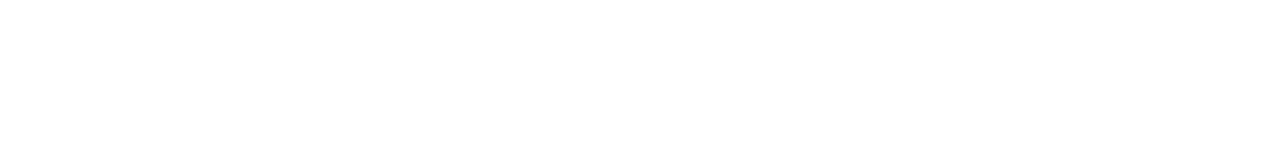
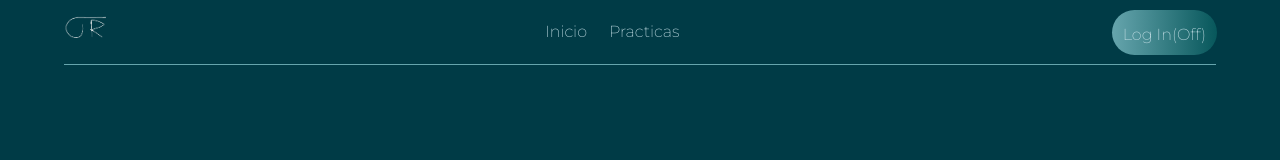
Before and after one commit to DiegoJTR21/diegojtr21.github.io, a plain HTML site: page contacto/index.html in a window 1280 px wide. Drawn offline with Linux system fonts and the light colour scheme.

Commit message:
Initial commit

```diff
--- a/contacto/index.html
+++ b/contacto/index.html
@@ -0,0 +1,56 @@
+<!DOCTYPE html>
+
+<html>
+
+    <head>
+
+        <title>Inico</title>
+
+        <!-- Icono -->
+
+        <link rel="shortcut icon" href="/img/TR transparent.png">
+
+        <!-- Meta -->
+
+        <meta name="viewport" content="width=device-width, initial-scale=1.0"&amp;gt;>
+
+        <!-- Archivos -->
+
+        <link rel="stylesheet" href="style.css">
+        <script src="main.js"></script>
+
+        <!-- Fuentes -->
+
+        <link rel="preconnect" href="https://fonts.googleapis.com"> <link rel="preconnect" href="https://fonts.gstatic.com" crossorigin>
+        <link href="https://fonts.googleapis.com/css2? family=Montserrat:wght@100;200&display=swap" rel="stylesheet">
+
+    </head>
+
+    <body>
+
+        <div class="container">
+
+            <nav class="nav-main">
+                <div class="nav-img">
+                    <img src="/img/TR transparent.png" alt="TR logo transparent">
+                </div>
+                <ul class="nav-menu">
+                    <li>
+                        <a href="/index.html">Inicio</a>
+                    </li>
+                    <li>
+                        <a href="/practicas/index.html">Practicas</a>
+                    </li>
+                </ul>
+                <div class="btn-login">
+                    <a href="/login/index.html">
+                        <button type="button" class="btn-l">Log In(Off)</button>
+                    </a>
+                </div>
+            </nav>
+
+        </div>
+
+    </body>
+
+</html>
--- a/contacto/style.css
+++ b/contacto/style.css
@@ -0,0 +1,95 @@
+:root {
+    --mist: #C4DFE6;
+    --stone: #66A5AD;
+    --shadown: #003B46;
+    --autumn-foliage: #07575B;
+}
+
+* {
+    margin: 0;
+    padding: 0;
+    box-sizing: border-box;
+}
+
+body {
+    display: flex;
+    background-color: var(--shadown);
+    margin: 0 auto;
+    color: var(--mist);
+    font-family: 'Montserrat', sans-serif;
+    font-size: 16px;
+    font-weight: 300;
+    line-height: 1.5;
+}
+
+.container {
+    width: 90%;
+    margin: auto;
+}
+
+a {
+    text-decoration: none;
+    color: var(--mist);
+}
+
+ul {
+    list-style: none;
+}
+
+/* Nav */
+
+.nav-main {
+    display: flex;
+    align-items: center;
+    justify-content: space-between;
+    border-bottom: 1px solid var(--stone);
+}
+
+.nav-main .nav-img img {
+    width: 50px;
+    display: block;
+}
+
+.nav-main ul {
+    display: flex;
+}
+
+.nav-main ul, li {
+    padding: 10px;
+}
+
+.nav-main a {
+    padding: 2px 1px;
+}
+
+.nav-main a:hover {
+    border-bottom: 1px solid var(--stone);
+}
+
+.nav-main .btn-l {
+    padding: 15px 10px 15px 10px;
+
+    height: 45px;
+    width: 100%;
+    font-size: 16px;
+    font-weight: 500;
+    text-transform: capitalize;
+    font-family: inherit;
+    cursor: pointer;
+    border-radius: 25px;
+    user-select: none;
+    background: linear-gradient(to right, var(--stone), var(--autumn-foliage));
+    border: none;
+    color: var(--text-color);
+    position: relative;
+    z-index: 1;
+    overflow: hidden;
+}
+
+.nav-main .btn-login a:hover {
+    border-bottom: none;
+}
+
+.nav-menu p {
+    align-items: center;
+}
--- /dev/null
+++ b/login/style.css
@@ -0,0 +1,144 @@
+:root {
+    --mist: #90AFC5;
+    --stone: #336B87;
+    --shadown: #2A3132;
+    --autumn-foliage: #763626;
+    --text-color: #90AFC5;
+    --button-hover-color: hlsa(0, 0%, 0%, 0.3);
+}
+
+* {
+    margin: 0;
+    padding: 0;
+    box-sizing: border-box;
+}
+
+body {
+    background-color: var(--shadown);
+    color: var(--mist);
+    font-family: 'Montserrat', sans-serif;
+    font-weight: 300px;
+    font-size: 16px;
+    line-height: 1.5;
+    overflow-x: hidden;
+    margin: 0 auto;
+}
+
+a {
+    text-decoration: none;
+    color: var(--mist);
+}
+
+/* Form */
+
+.form-main {
+    min-height: 100vh;
+    padding: 60px 15px;
+    display: flex;
+    align-items: center;
+    justify-content: center;
+}
+
+.form-content {
+    width: 100%;
+    max-width: 450px;
+    position: relative;
+    z-index: 1;
+}
+
+.form-content .box {
+    border: 1px solid var(--stone);
+    padding: 40px 50px;
+    border-radius: 20px;
+    align-items: center;
+    justify-content: center;
+}
+
+.form-content {
+    font-size: 28px;
+    text-align: center;
+    line-height: 1.2;
+    color: var(--mist);
+    font-weight: 500px;
+}
+
+.form-content form {
+    margin: 25px 0 25px;
+}
+
+.form-content .input-box {
+    margin: 20px;
+}
+
+.form-content .input-control {
+    display: block;
+    height: 30px;
+    width: 100%;
+    background-color: transparent;
+    border: none;
+    border-bottom: 1px solid var(--stone);
+    color: inherit;
+    font-weight: inherit;
+    font-family: inherit;
+    font-size: 16px;
+}
+
+.form-content .input-control:focus {
+    outline: none;
+}
+
+.form-content .btn {
+    height: 45px;
+    width: 100%;
+    font-size: 16px;
+    font-weight: 500;
+    text-transform: capitalize;
+    font-family: inherit;
+    cursor: pointer;
+    border-radius: 25px;
+    user-select: none;
+    background: linear-gradient(to right, var(--stone), var(--autumn-foliage));
+    border: none;
+    color: var(--mist);
+    position: relative;
+    z-index: 1;
+    overflow: hidden;
+}
+
+.input-control .btn::before {
+    content: "";
+    position: absolute;
+    left: 0;
+    top: 0;
+    height: 100%;
+    width: 100%;
+    transition: background-color 0.5s ease;
+    z-index: -1;
+}
+
+.form-content .btn:hover::before {
+    background-color: var(--button-hover-color);
+}
+
+.form-content .btn-r {
+    margin: 15px 0;
+    height: 45px;
+    width: 50%;
+    font-size: 16px;
+    font-weight: 500;
+    text-transform: capitalize;
+    font-family: inherit;
+    cursor: pointer;
+    border-radius: 25px;
+    user-select: none;
+    background: linear-gradient(to right, var(--stone), var(--autumn-foliage));
+    border: none;
+    color: var(--text-color);
+    position: relative;
+    z-index: 1;
+    overflow: hidden;
+}
+
+.form-content p {
+    align-items: center;
+}
--- a/practicas/style.css
+++ b/practicas/style.css
@@ -0,0 +1,95 @@
+:root {
+    --mist: #90AFC5;
+    --stone: #336B87;
+    --shadown: #2A3132;
+    --autumn-foliage: #763626;
+}
+
+* {
+    margin: 0;
+    padding: 0;
+    box-sizing: border-box;
+}
+
+body {
+    display: flex;
+    background-color: var(--shadown);
+    margin: 0 auto;
+    color: var(--mist);
+    font-family: 'Montserrat', sans-serif;
+    font-size: 16px;
+    font-weight: 300;
+    line-height: 1.5;
+}
+
+.container {
+    width: 90%;
+    margin: auto;
+}
+
+a {
+    text-decoration: none;
+    color: var(--mist);
+}
+
+ul {
+    list-style: none;
+}
+
+/* Nav */
+
+.nav-main {
+    display: flex;
+    align-items: center;
+    justify-content: space-between;
+    border-bottom: 1px solid var(--stone);
+}
+
+.nav-main .nav-img img {
+    width: 50px;
+    display: block;
+}
+
+.nav-main ul {
+    display: flex;
+}
+
+.nav-main ul, li {
+    padding: 10px;
+}
+
+.nav-main a {
+    padding: 2px 1px;
+}
+
+.nav-main a:hover {
+    border-bottom: 1px solid var(--stone);
+}
+
+.nav-main .btn-l {
+    padding: 15px 10px 15px 10px;
+
+    height: 45px;
+    width: 100%;
+    font-size: 16px;
+    font-weight: 500;
+    text-transform: capitalize;
+    font-family: inherit;
+    cursor: pointer;
+    border-radius: 25px;
+    user-select: none;
+    background: linear-gradient(to right, var(--stone), var(--autumn-foliage));
+    border: none;
+    color: var(--text-color);
+    position: relative;
+    z-index: 1;
+    overflow: hidden;
+}
+
+.nav-main .btn-login a:hover {
+    border-bottom: none;
+}
+
+.nav-menu p {
+    align-items: center;
+}
```
Also changed, not shown: index.html (+3 -2 lines), login/index.html (added, +56 -0 lines), practicas/index.html (+54 -0 lines), login/main.js (added).
